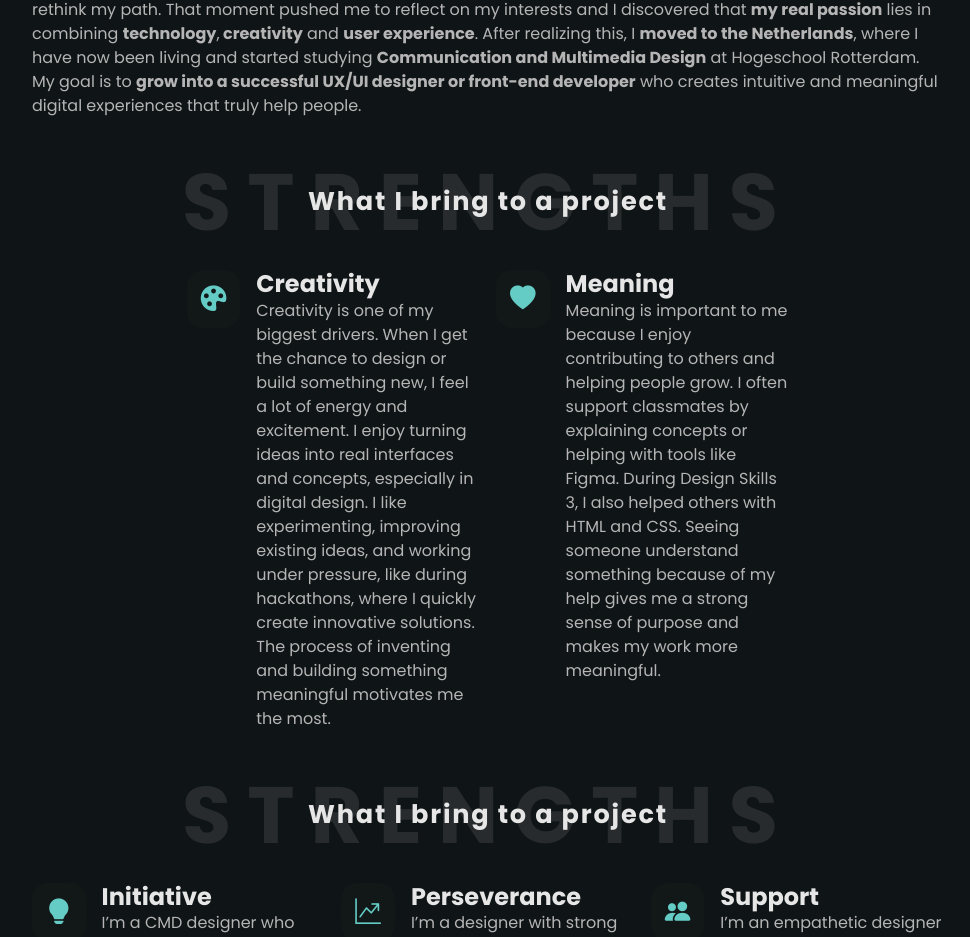
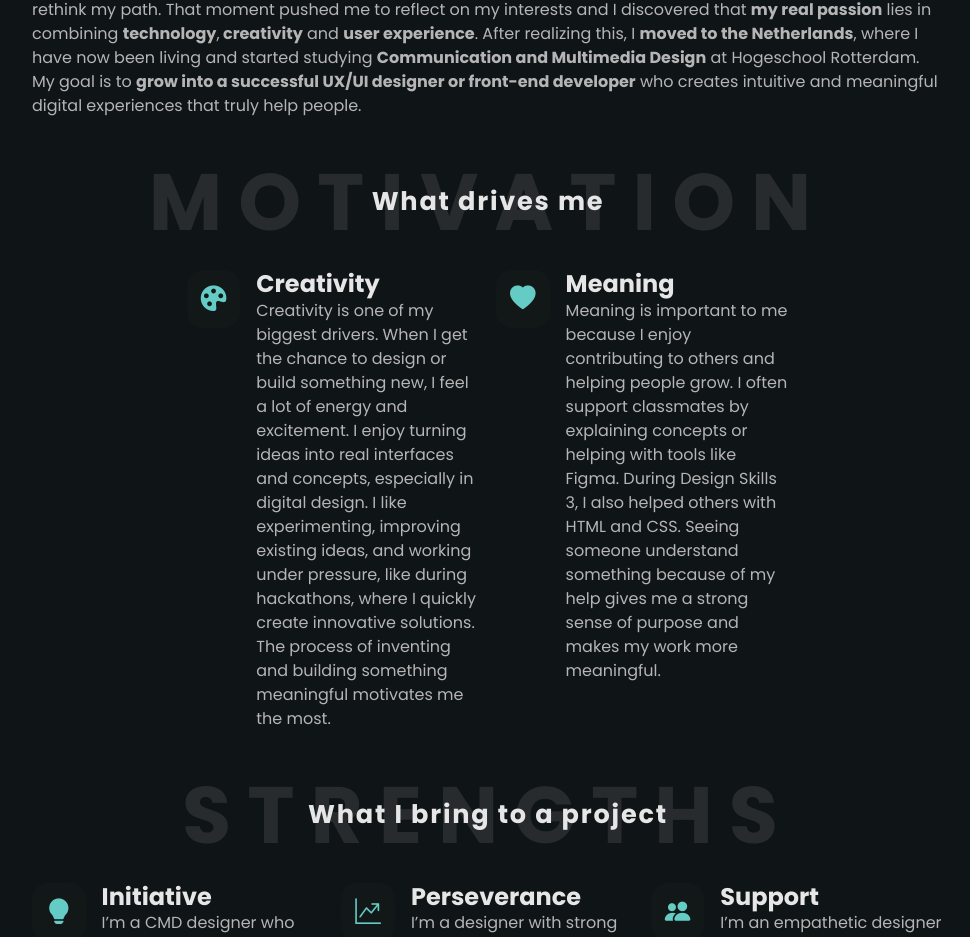
Before and after one commit to FrostiSR/portfolio, a React (Vite) app: page / in a window 1280 px wide. Shown: the part 1137-2074 px from the top of the page, without its empty margins (280-1250 px from the left). Built offline with nearby package versions, Linux system fonts and the light colour scheme; no server answers.

Commit message:
title motivations

```diff
--- a/src/components/About/Motivations.jsx
+++ b/src/components/About/Motivations.jsx
@@ -6,7 +6,7 @@ import "./About-Services.css";
 export default function About() {
     return (
         <div>
-            <Header title={"Strengths"} subTitle={"What I bring to a project"} />
+            <Header title={"MOTIVATION"} subTitle={"What drives me"} />
 
             <div className="row g-4 row-cols-1 row-cols-md-2 row-cols-lg-3 justify-content-center">
                 <Col xs={12} md={6} className="text-start p-2">
```
